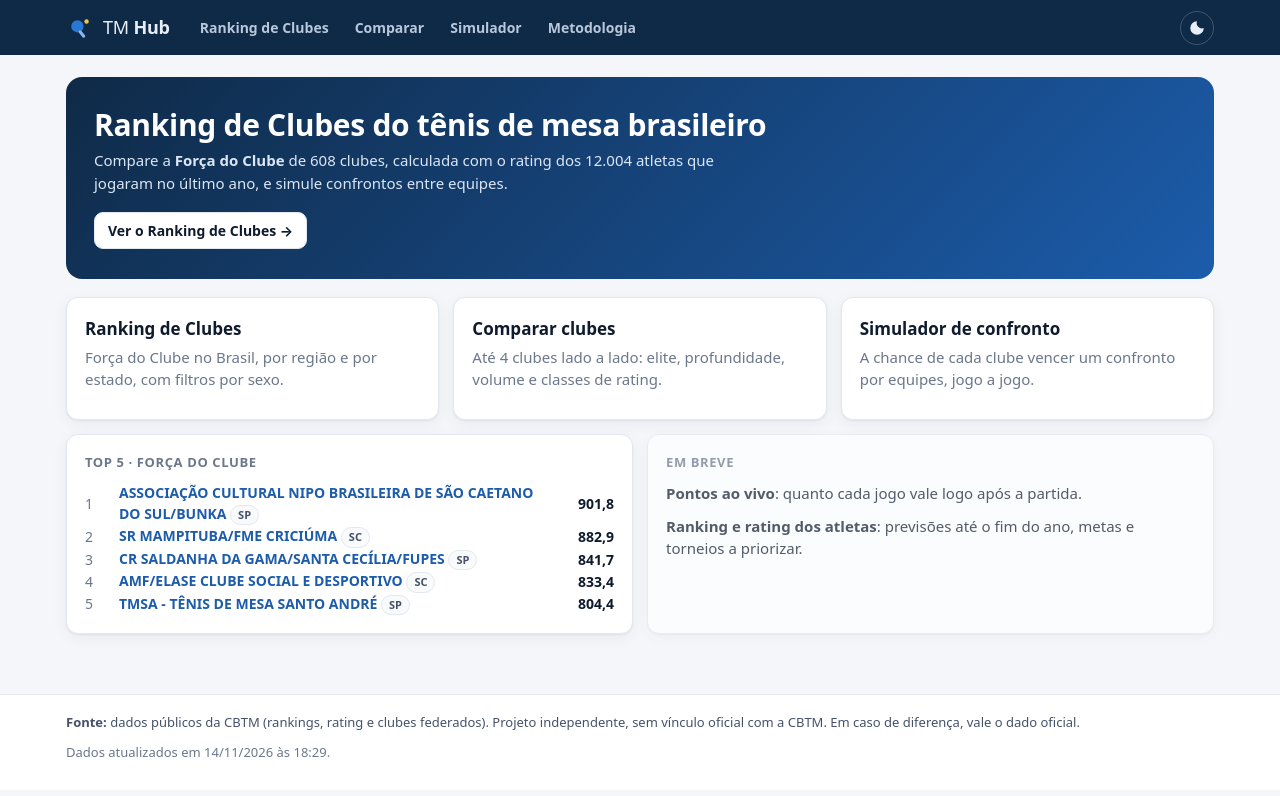
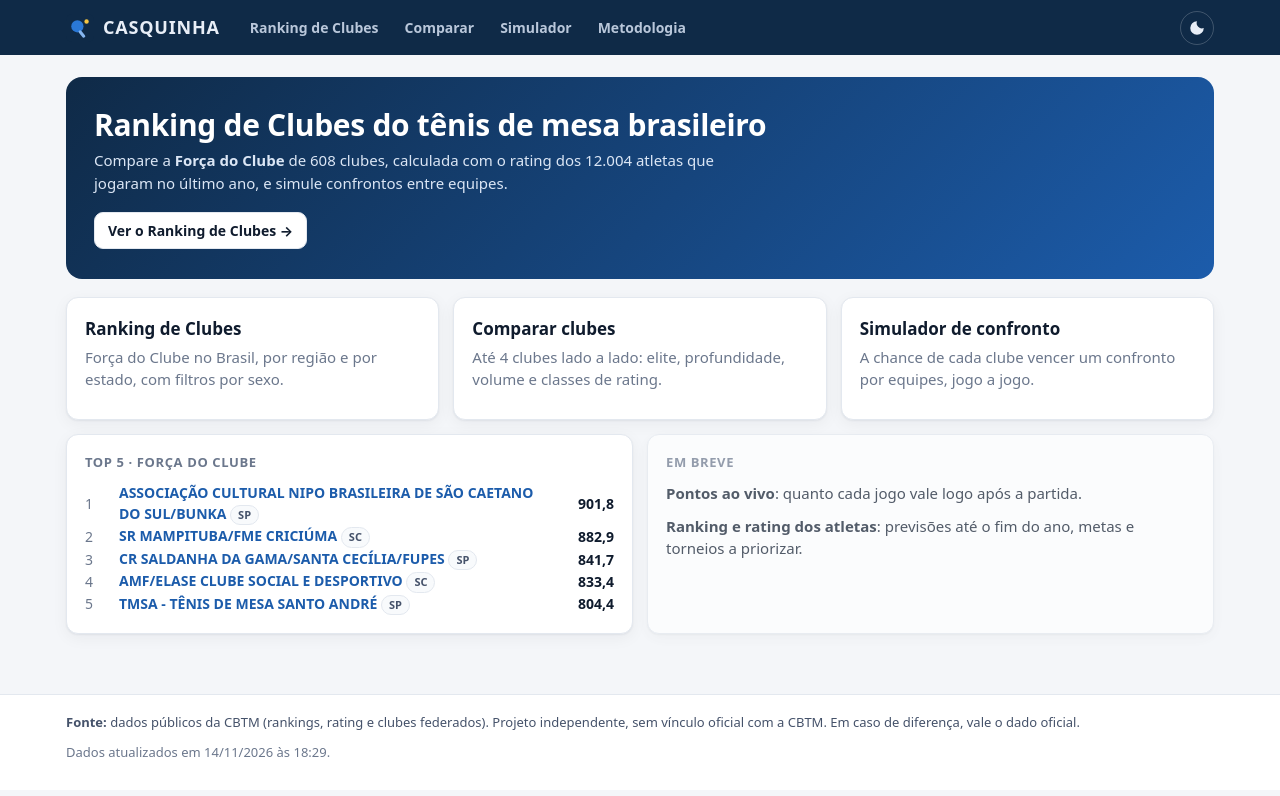
Before and after one commit to Matheusbruno7/tm-hub, a plain HTML site: page site/index.html in a window 1280 px wide. Drawn offline with Linux system fonts and the light colour scheme.

Commit message:
Renomeia o site para CASQUINHA
Troca o nome provisório "TM Hub" por "CASQUINHA" no título da página,
no logotipo do topo e no README.

Co-Authored-By: Claude Opus 5.5 <noreply@anthropic.com>
Claude-Session: https://claude.ai/code/session_016N3mvMXLPCvP3KPVdVhR7E

```diff
--- a/site/css/app.css
+++ b/site/css/app.css
@@ -62,7 +62,7 @@ button, input, select { font: inherit; color: inherit; }
 /* ---------- topo ---------- */
 .topo { position: sticky; top: 0; z-index: 20; background: var(--topo); color: var(--topo-tx); }
 .topo-in { max-width: 1180px; margin: 0 auto; padding: 10px 16px; display: flex; align-items: center; gap: 18px; }
-.marca { display: flex; align-items: center; gap: 9px; color: var(--topo-tx); font-size: 18px; letter-spacing: -.2px; }
+.marca { display: flex; align-items: center; gap: 9px; color: var(--topo-tx); font-size: 18px; letter-spacing: .8px; }
 .marca:hover { text-decoration: none; }
 .menu { display: flex; gap: 2px; overflow-x: auto; flex: 1; scrollbar-width: none; }
 .menu a { color: #b9c7da; padding: 7px 12px; border-radius: 99px; white-space: nowrap; font-weight: 600; font-size: 14px; }
--- a/site/index.html
+++ b/site/index.html
@@ -3,7 +3,7 @@
 <head>
   <meta charset="utf-8">
   <meta name="viewport" content="width=device-width, initial-scale=1">
-  <title>TM Hub · Ranking de Clubes</title>
+  <title>CASQUINHA · Ranking de Clubes</title>
   <meta name="description" content="Ranking de Clubes de tênis de mesa: Força do Clube, comparação e simulador de confrontos, com dados públicos da CBTM.">
   <meta name="theme-color" content="#0f2a47">
   <link rel="icon" href="assets/icone.svg" type="image/svg+xml">
@@ -14,9 +14,9 @@
   <a class="pular" href="#conteudo">Pular para o conteúdo</a>
   <header class="topo">
     <div class="topo-in">
-      <a class="marca" href="#/" aria-label="TM Hub, início">
+      <a class="marca" href="#/" aria-label="CASQUINHA, início">
         <img src="assets/icone.svg" alt="" width="28" height="28">
-        <span>TM <b>Hub</b></span>
+        <span><b>CASQUINHA</b></span>
       </a>
       <nav class="menu" aria-label="Seções">
         <a href="#/clubes" data-secao="clubes">Ranking de Clubes</a>
```
Also changed, not shown: 1 other file.
